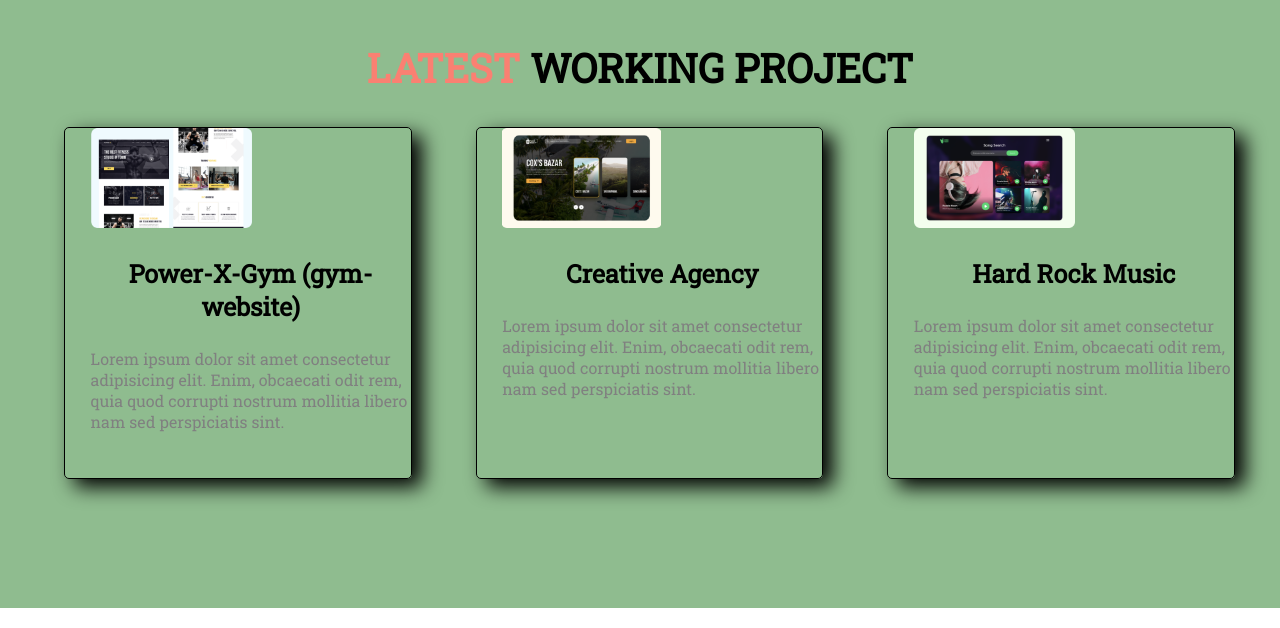
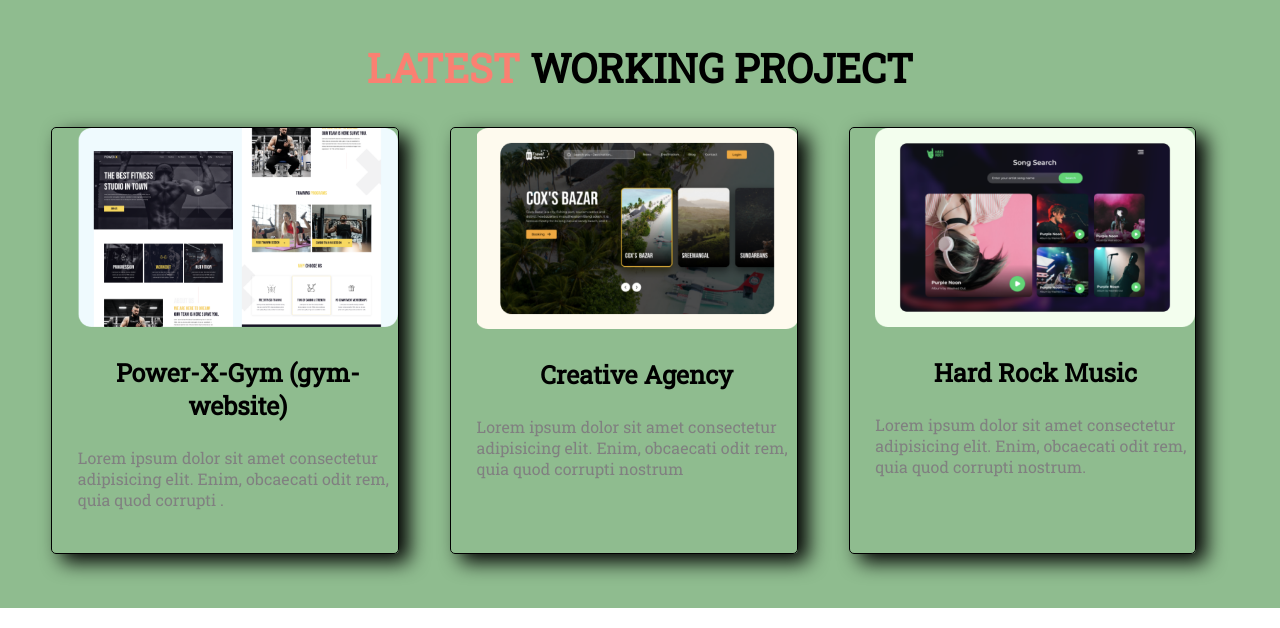
Before and after one commit to phrubel/Assignement-1, a plain HTML site: page index.html in a window 1280 px wide. Shown: the part 1660-2288 px from the top of the page. Drawn offline with Linux system fonts and the light colour scheme.

Commit message:
design update

```diff
--- a/index.html
+++ b/index.html
@@ -51,17 +51,17 @@
         <div class="work-history box-3">
             <img src="img/1.png" alt="">
             <h3 class="gym">Power-X-Gym (gym-website)</h3>
-            <p class="gym-p">Lorem ipsum dolor sit amet consectetur adipisicing elit. Enim, obcaecati odit rem, quia quod corrupti nostrum mollitia libero nam sed perspiciatis sint.</p>
+            <p class="gym-p">Lorem ipsum dolor sit amet consectetur adipisicing elit. Enim, obcaecati odit rem, quia quod corrupti .</p>
         </div>
         <div class="work-history box-3">
             <img src="img/2.png" alt="">
             <h3 class="gym">Creative Agency</h3>
-            <p class="gym-p">Lorem ipsum dolor sit amet consectetur adipisicing elit. Enim, obcaecati odit rem, quia quod corrupti nostrum mollitia libero nam sed perspiciatis sint.</p>
+            <p class="gym-p">Lorem ipsum dolor sit amet consectetur adipisicing elit. Enim, obcaecati odit rem, quia quod corrupti nostrum </p>
         </div>
         <div class="work-history box-3">
             <img src="img/3.png" alt="">
             <h3 class="gym">Hard Rock Music</h3>
-            <p class="gym-p">Lorem ipsum dolor sit amet consectetur adipisicing elit. Enim, obcaecati odit rem, quia quod corrupti nostrum mollitia libero nam sed perspiciatis sint.</p>
+            <p class="gym-p">Lorem ipsum dolor sit amet consectetur adipisicing elit. Enim, obcaecati odit rem, quia quod corrupti nostrum.</p>
         </div>
     </section>
     <section class="inq">
--- a/style.css
+++ b/style.css
@@ -102,17 +102,17 @@ h2{
 .work-history{
     border: 1px solid black;
     width: 25%;
-    margin-left: 5%;
+    margin-left: 4%;
     padding-left: 2%;
     float: left;
     display: block;
 
 }
 .work-history img{
-    height: 100px;
+    width: 100%;
 }
 .box-3{
-    height: 70%;
+    height: 85%;
     border-radius: 5px;
     box-shadow: 10px 8px 20px black;
 }
```
